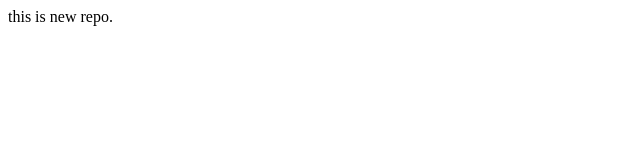
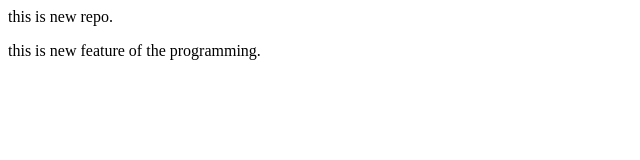
Before and after one commit to bananaaa45/localrepo, a plain HTML site: page index.html in a window 1280 px wide. Shown: the whole page, without its empty margins (0-640 px from the left). Drawn offline with Linux system fonts and the light colour scheme.

Commit message:
add new features

```diff
--- a/index.html
+++ b/index.html
@@ -1 +1,2 @@
 <p>this is new repo.</p>
+<p> this is new feature of the programming.</p>
```
